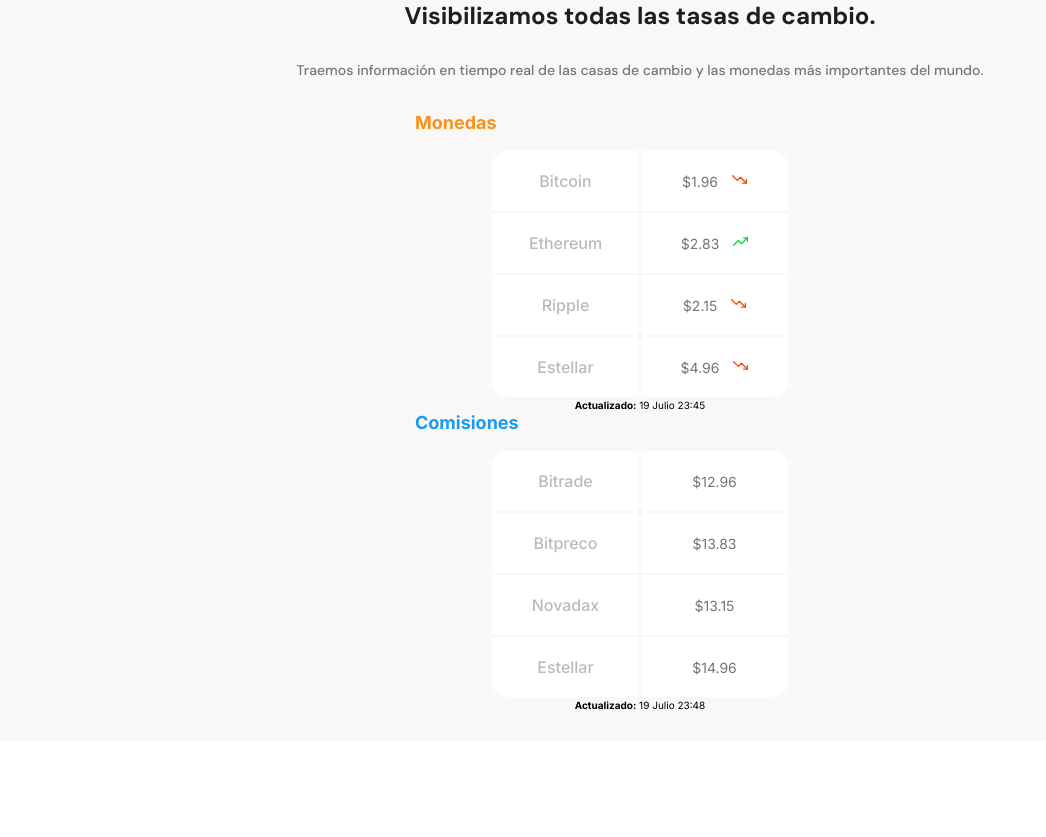
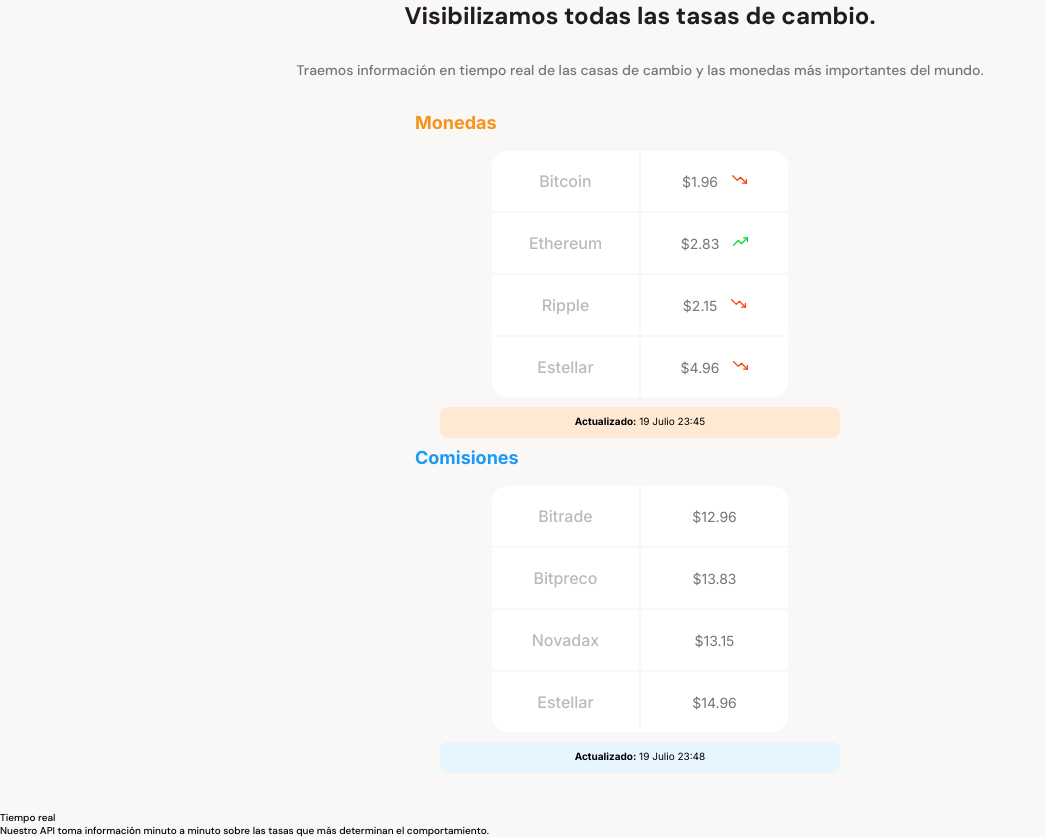
Before and after one commit to wiljmorales/movile-first, a plain HTML site: page index.html in a window 1280 px wide. Shown: the part 641-1478 px from the top of the page, without its empty margins (0-1046 px from the left). Before the commit the page ends 1382 px from the top, so only its background shows below. Drawn offline with Linux system fonts and the light colour scheme.

Commit message:
arreglando detalles de las tablas

```diff
--- a/index.html
+++ b/index.html
@@ -99,7 +99,20 @@
           </div>
         </section>
       </section>
-      <section></section>
+      <section class="main-product-detail">
+        <span></span>
+        <div>
+          <h2></h2>
+          <p></p>
+        </div>
+        <section class="product-cards-container">
+          <article class="product-detail-card">
+            <span class="clock"></span>
+            <p class="product-card--title">Tiempo real</p>
+            <p class="product-card--body">Nuestro API toma información minuto a minuto sobre las tasas que más determinan el comportamiento.</p>
+          </article>
+        </section>
+      </section>
       <section></section>
       <section></section>
     </main>
--- a/style.css
+++ b/style.css
@@ -3,7 +3,7 @@
   --bitcoin-orange: #f7931a;
   --soft-orange: #ffe9d4;
   --secondary-blue: #1a9af7;
-  --soft-blue: #e7f5ff;
+  --soft-blue: #E7F5FF;
   --warm-black: #201e1c;
   --soft-black: #282623;
   --grey: #bababa;
@@ -230,6 +230,23 @@ main {
   text-align: start;
   margin-left: 25px;
 }
+.commissions-table-date {
+  width: 80%;
+  height: 31px;
+  background-color: var(--soft-blue);
+  margin: 8px auto;
+  border-radius: 8px;
+  padding: 8px;
+}
+
+.currency-table-date {
+  width: 80%;
+  height: 31px;
+  background-color: var(--soft-orange);
+  margin: 8px auto;
+  border-radius: 8px;
+  padding: 8px;
+}
 
 .table-title-container {
   width: 90%;
```
